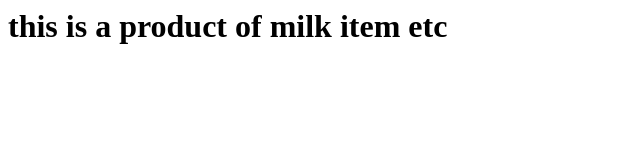
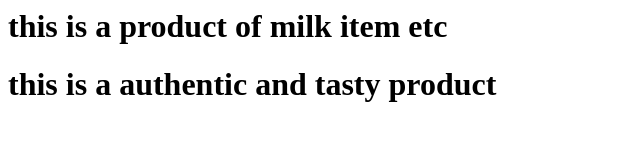
Before and after one commit to neha23467/Rainbow-ice-cream, a plain HTML site: page index.html in a window 1280 px wide. Shown: the whole page, without its empty margins (0-640 px from the left). Drawn offline with Linux system fonts and the light colour scheme.

Commit message:
Add new heading for product description

```diff
--- a/index.html
+++ b/index.html
@@ -1,2 +1,3 @@
 
 <h1> this is a product of milk item etc       </h1>
+<h1> this is a authentic and tasty product  </h1>
```
